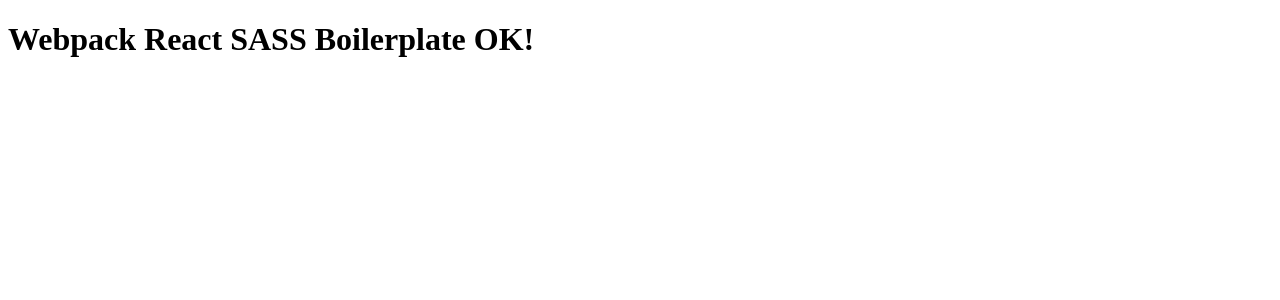
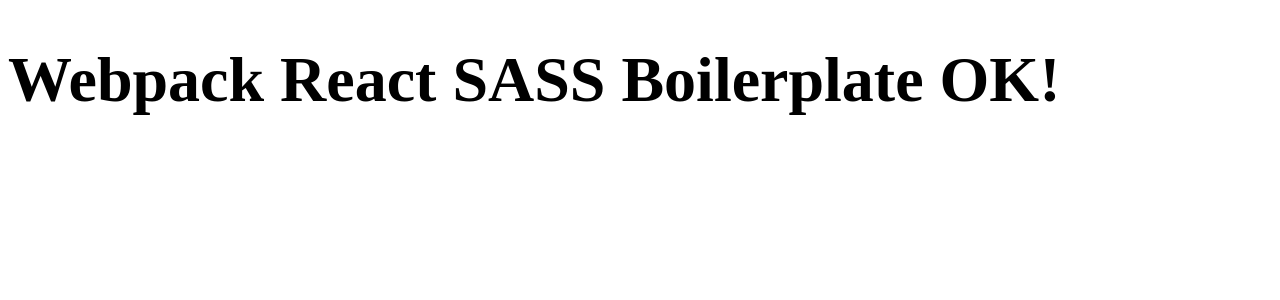
Before and after one commit to fsmaiorano/webpack-react-sass-boilerplate, a React app: page / in a window 1280 px wide. Shown: the top 300 px of the page. Built offline with nearby package versions, Linux system fonts and the light colour scheme.

Commit message:
add: sass and some refactory

```diff
--- a/src/App.js
+++ b/src/App.js
@@ -1,9 +1,11 @@
 import React, { Component } from 'react';
+
+import './app.scss';
 
 class App extends Component {
     render() {
         return (
-            <div>
+            <div className="testClass">
                 <h1>Webpack React SASS Boilerplate OK!</h1>
             </div>
         )
--- /dev/null
+++ b/src/app.scss
@@ -0,0 +1,3 @@
+.testClass {
+    font-size: 32px;
+}
--- a/webpack.config.js
+++ b/webpack.config.js
@@ -4,7 +4,7 @@
 const htmlPlugin = new HtmlWebPackPlugin({
     template: "./src/index.html",
     filename: "./index.html"
-  });
+});
 
 module.exports = {
     entry: [
@@ -34,20 +34,14 @@
             },
             {
                 test: /\.scss$/,
-                use: [{
-                    loader: "style-loader"
-                }, {
-                    loader: "css-loader"
-                }, {
-                    loader: "sass-loader",
-                }]
-            }
+                use: ['style-loader', 'css-loader', 'sass-loader']
+              }
         ]
     },
     plugins: [
         new HtmlWebPackPlugin({
-        template: "./src/index.html",
-        filename: "./index.html"
-      }),
-    ]
+            template: "./src/index.html",
+            filename: "./index.html"
+        }),
+    ],
 }
```
Also changed, not shown: package.json (+5 -5 lines), 2 other files (tests, documents, lock files or other folders).
